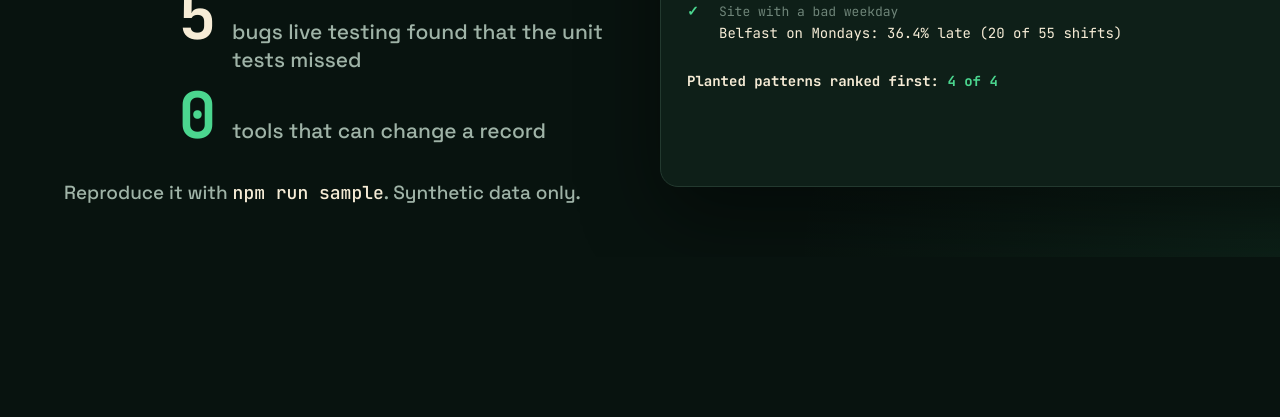
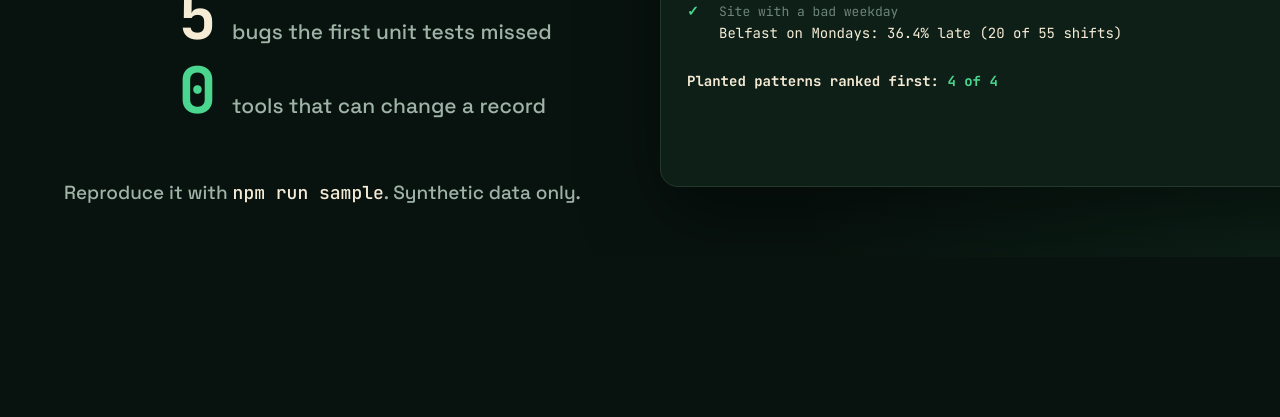
Before and after one commit to AIwithDiego/attendance-mcp, a website: page docs/src/cover.html in a window 1280 px wide. Shown: the part 383-800 px from the top of the page. Drawn offline with Linux system fonts and the light colour scheme.

Commit message:
README to template v2: the v1 demo, the MCP rebuild, results and what went wrong
Co-Authored-By: Claude Opus 5.5 <noreply@anthropic.com>

```diff
--- a/docs/src/cover.html
+++ b/docs/src/cover.html
@@ -30,7 +30,7 @@ h1{font:700 48px/1.08 "Space Grotesk";letter-spacing:-.02em;margin:16px 0 34px}
  <div class="k">attendance-mcp · MCP server</div>
  <h1>Ask an AI assistant who's late, absent or forgetting to clock out.</h1>
  <div class="row"><div class="n g">4/4</div><div class="l">planted patterns ranked first</div></div>
- <div class="row"><div class="n">5</div><div class="l">bugs live testing found that the unit tests missed</div></div>
+ <div class="row"><div class="n">5</div><div class="l">bugs the first unit tests missed</div></div>
  <div class="row"><div class="n g">0</div><div class="l">tools that can change a record</div></div>
 </div>
 <div class="foot">Reproduce it with <code>npm run sample</code>. Synthetic data only.</div>
```
Also changed, not shown: README.md, docs/assets/cover.png.
